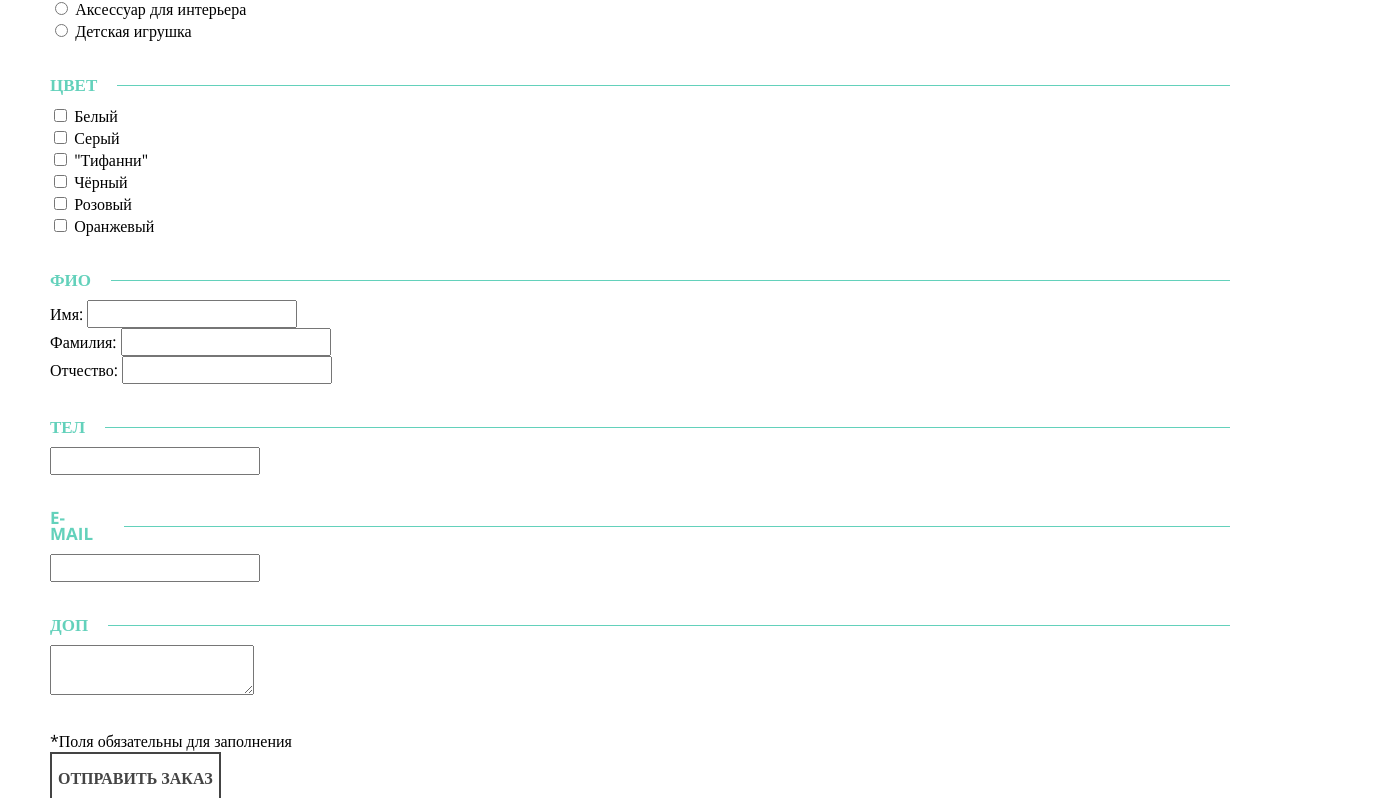
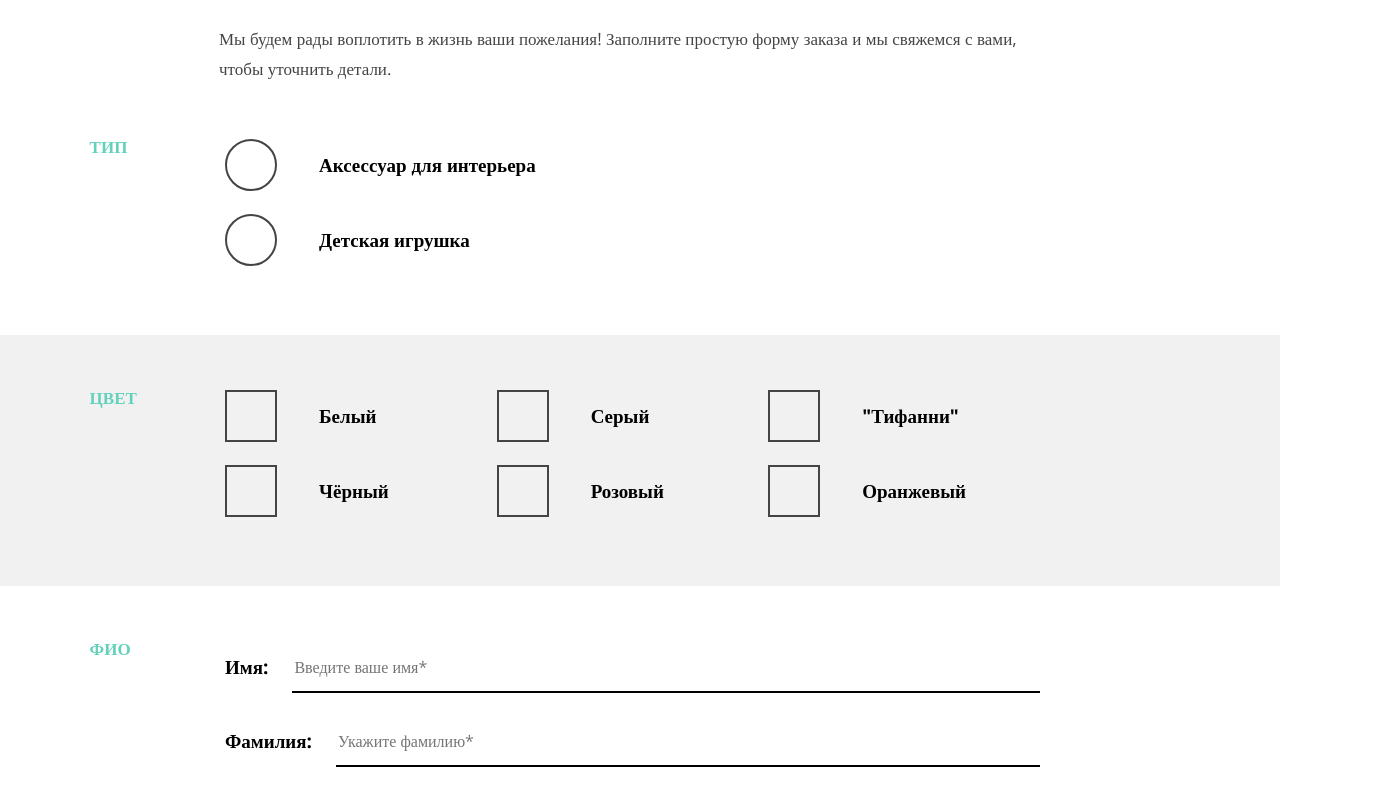
Before and after one commit to Bravenrl/mishka, a website: page source/form.html in a window 1280 px wide. Shown: the part 496-1294 px from the top of the page, 1380 px wide, since content can reach past the window. Drawn offline with Linux system fonts and the light colour scheme; files whose address does not match are found by name.

Commit message:
finish order page

```diff
--- a/source/form.html
+++ b/source/form.html
@@ -3,7 +3,7 @@
   <head>
     <meta charset="UTF-8" />
     <meta name="viewport" content="width=device-width, initial-scale=1.0" />
-    <link rel="stylesheet" href="./css/style.min.css">
+    <link rel="stylesheet" href="./css/style.min.css" />
     <title>Mishka - товары для дома</title>
   </head>
   <body class="page__body">
@@ -50,13 +50,23 @@
     <header class="page-header">
       <div class="page-header__wrapper">
         <div class="page-header__logo-wrapper">
-          <a href="#" class="page-header__logo">
+          <a href="/" class="page-header__logo">
+            <picture>
+              <source
+                media="(min-width: 1150px)"
+                srcset="./img/mishka-logo-desktop.svg"
+              />
+              <source
+                media="(min-width: 768px)"
+                srcset="./img/mishka-logo-tablet.svg"
+              />
               <img
                 src="img/logo-mobile.svg"
                 alt="Мишка логотип"
                 width="86"
                 height="35"
               />
+            </picture>
           </a>
         </div>
         <button class="page-header__toggle" type="button">
@@ -106,25 +116,26 @@
         </div>
       </div>
     </header>
-    <main class="page-main">
+    <main class="page-order">
       <h1 class="visually-hidden">Мишка - страница заказа</h1>
-      <header class="form-header">
-        <h2 class="form-header__title title">Вязание на заказ</h2>
+      <header class="catalog-header">
+        <h2 class="catalog-header__title title">Вязание на заказ</h2>
       </header>
-      <section class="order-form container">
+      <section class="order-form">
         <h2 class="visually-hidden">Форма заказа</h2>
-        <p class="order-form__text">
+        <p class="order-form__text container">
           Мы будем рады воплотить в жизнь ваши пожелания! Заполните простую
           форму заказа и мы свяжемся с вами, чтобы уточнить детали.
         </p>
         <form class="order-form__order order">
-          <fieldset class="order__field type">
+          <fieldset class="order__field order-type">
             <legend class="visually-hidden">Тип</legend>
+            <div class="order__content-wrapper">
               <span class="order__title">Тип</span>
-            <ul class="order__list">
-              <li class="order__item">
+              <ul class="type__list">
+                <li class="type__item">
                   <input
-                  class="type__input"
+                    class="type__input visually-hidden"
                     type="radio"
                     name="types"
                     id="interior"
@@ -133,19 +144,26 @@
                     >Аксессуар для интерьера</label
                   >
                 </li>
-              <li class="order__item">
-                <input class="type__input" type="radio" name="types" id="toy" />
+                <li class="type__item">
+                  <input
+                    class="type__input visually-hidden"
+                    type="radio"
+                    name="types"
+                    id="toy"
+                  />
                   <label class="type__label" for="toy">Детская игрушка</label>
                 </li>
               </ul>
+            </div>
           </fieldset>
-          <fieldset class="order__field color">
+          <fieldset class="order__field order-color">
             <legend class="visually-hidden">Цвет</legend>
+            <div class="order__content-wrapper">
               <span class="order__title">Цвет</span>
               <ul class="color__list">
                 <li class="color__item">
                   <input
-                  class="color__input"
+                    class="color__input visually-hidden"
                     type="checkbox"
                     name="color-white"
                     id="white"
@@ -154,7 +172,7 @@
                 </li>
                 <li class="color__item">
                   <input
-                  class="color__input"
+                    class="color__input visually-hidden"
                     type="checkbox"
                     name="color-grey"
                     id="grey"
@@ -163,7 +181,7 @@
                 </li>
                 <li class="color__item">
                   <input
-                  class="color__input"
+                    class="color__input visually-hidden"
                     type="checkbox"
                     name="color-tiffany"
                     id="tiffany"
@@ -172,7 +190,7 @@
                 </li>
                 <li class="color__item">
                   <input
-                  class="color__input"
+                    class="color__input visually-hidden"
                     type="checkbox"
                     name="color-black"
                     id="black"
@@ -181,7 +199,7 @@
                 </li>
                 <li class="color__item">
                   <input
-                  class="color__input"
+                    class="color__input visually-hidden"
                     type="checkbox"
                     name="color-pink"
                     id="pink"
@@ -190,7 +208,7 @@
                 </li>
                 <li class="color__item">
                   <input
-                  class="color__input"
+                    class="color__input visually-hidden"
                     type="checkbox"
                     name="color-orange"
                     id="orange"
@@ -198,9 +216,11 @@
                   <label class="color__label" for="orange">Оранжевый</label>
                 </li>
               </ul>
+            </div>
           </fieldset>
-          <fieldset class="order__field user">
+          <fieldset class="order__field order-user">
             <legend class="visually-hidden">ФИО</legend>
+            <div class="order__content-wrapper">
               <span class="order__title">ФИО</span>
               <ul class="user__list">
                 <li class="user__item">
@@ -210,6 +230,7 @@
                     type="text"
                     name="user-name"
                     id="name"
+                    placeholder="Введите ваше имя*"
                   />
                 </li>
                 <li class="user__item">
@@ -219,6 +240,7 @@
                     type="text"
                     name="user-surname"
                     id="surname"
+                    placeholder="Укажите фамилию*"
                   />
                 </li>
                 <li class="user__item">
@@ -228,38 +250,59 @@
                     type="text"
                     name="user-patronymic"
                     id="patronymic"
+                    placeholder="Отчество если желаете"
                   />
                 </li>
               </ul>
+            </div>
           </fieldset>
-          <fieldset class="order__field phone">
+          <fieldset class="order__field order-phone">
             <legend class="visually-hidden">Тел</legend>
+            <div class="order__content-wrapper">
               <span class="order__title">Тел</span>
-            <input class="phone__input" type="tel" name="phone" id="phone" />
+              <input
+                class="phone__input"
+                type="tel"
+                name="phone"
+                id="phone"
+                placeholder="+7 XXX XXX XX XX*"
+              />
               <label class="visually-hidden" for="phone">Телефон</label>
+            </div>
           </fieldset>
-          <fieldset class="order__field email">
+          <fieldset class="order__field order-email">
             <legend class="visually-hidden">E-mail</legend>
+            <div class="order__content-wrapper">
               <span class="order__title">E-mail</span>
-            <input class="email__input" type="email" name="email" id="email" />
+              <input
+                class="email__input"
+                type="email"
+                name="email"
+                id="email"
+                placeholder="Ваш Email*"
+              />
               <label class="visually-hidden" for="email">E-mail</label>
+            </div>
           </fieldset>
-          <fieldset class="order__field extra">
+          <fieldset class="order__field order-extra">
             <legend class="visually-hidden">Доп</legend>
+            <div class="order__content-wrapper">
               <span class="order__title">Доп</span>
               <textarea
                 class="extra__input"
                 type="text"
                 name="extra"
                 id="extra"
+                placeholder="Опишите все ваши пожелания к заказу"
               ></textarea>
               <label class="visually-hidden" for="extra"
                 >Дополнительные пожелания</label
               >
+            </div>
           </fieldset>
-          <div class="order-form__submit submit">
-            <p class="submit__text">*Поля обязательны для заполнения</p>
-            <button class="submit_button button" type="submit">
+          <div class="order__submit-wrapper">
+            <p class="order__require-text">*Поля обязательны для заполнения</p>
+            <button class="order__submit-button button" type="submit">
               Отправить заказ
             </button>
           </div>
@@ -267,6 +310,15 @@
       </section>
     </main>
     <footer class="page-footer">
+      <div class="page-footer__wrapper">
+        <a href="/" class="page-footer__logo">
+          <img
+            src="img/logo-mobile.svg"
+            alt="Мишка логотип"
+            width="86"
+            height="35"
+          />
+        </a>
         <div class="page-footer__social social">
           <ul class="social__list">
             <li class="social__item">
@@ -304,6 +356,7 @@
             </svg>
           </a>
         </div>
+      </div>
     </footer>
   </body>
 </html>
--- a/source/scss/blocks/catalog/catalog-info.scss
+++ b/source/scss/blocks/catalog/catalog-info.scss
@@ -39,6 +39,7 @@
     max-width: 20%;
     height: 7em;
     margin-left: 57px;
+    padding-top: 22px;
   }
 }
 
@@ -77,6 +78,7 @@
   order: 2;
   min-width: 100%;
   height: auto;
+  margin-bottom: 40px;
 
   @media (min-width: $tablet-width) {
     order: 1;
--- /dev/null
+++ b/source/scss/blocks/form/order-color.scss
@@ -0,0 +1,79 @@
+.order-color {
+  @include fieldset-padding-top;
+  @include fieldset-padding-bottom;
+  padding-bottom: 35px;
+
+  @media (min-width: $tablet-width) {
+    background-color: $gray-border;
+  }
+}
+
+.color__list {
+  display: flex;
+  flex-grow: 1;
+  flex-wrap: wrap;
+}
+
+.color__item {
+  width: 100%;
+  height: 38px;
+
+  &:not(:last-child) {
+    margin-bottom: 23px;
+  }
+
+  @media (min-width: $tablet-width) {
+    width: 50%;
+    height: 52px;
+    padding-right: 20px;
+  }
+
+  @media (min-width: $desktop-width) {
+    width: 33.33%;
+  }
+}
+
+.color__label {
+  position: relative;
+  display: flex;
+  align-items: center;
+}
+
+.color__input + label::before {
+  flex-shrink: 0;
+  width: 38px;
+  height: 38px;
+  margin-right: 42px;
+  content: '';
+  background-color: transparent;
+  border: 2px solid $black-blue-text;
+
+  @media (min-width: $tablet-width) {
+    width: 52px;
+    height: 52px;
+  }
+}
+
+.color__input:checked + label::after {
+  position: absolute;
+  bottom: 14px;
+  left: 14px;
+  width: 12px;
+  height: 22px;
+  content: '';
+  background-color: transparent;
+  border-right: 2px solid $black-blue-text;
+  border-bottom: 2px solid $black-blue-text;
+  transform: rotate(45deg);
+
+  @media (min-width: $tablet-width) {
+    bottom: 18px;
+    left: 22px;
+    width: 12px;
+    height: 32px;
+  }
+}
+
+.color__input:focus + label::before {
+  box-shadow: 0 0 0 2px $radio-green;
+}
--- /dev/null
+++ b/source/scss/blocks/form/order-extra.scss
@@ -0,0 +1,15 @@
+.order-extra {
+  @include fieldset-padding-top;
+  @include fieldset-padding-bottom;
+  padding-bottom: 17px;
+
+  .order__title {
+    @media (min-width: $tablet-width) {
+      margin-top: 17px;
+    }
+  }
+}
+
+.extra__input {
+  padding: 17px;
+}
--- a/source/scss/blocks/form/order-form.scss
+++ b/source/scss/blocks/form/order-form.scss
@@ -1,6 +1,20 @@
+
+
 .order-form__text {
+  @include margin-wrapper;
   margin-bottom: 29px;
   font-size: 13px;
   line-height: 24px;
   color: $black-blue-text;
+
+  @media (min-width: $tablet-width) {
+    padding-left: 169px;
+    font-size: 17px;
+    font-weight: 400;
+    line-height: 30px;
+  }
+
+  @media (min-width: $desktop-width) {
+    margin-right: 240px;
+  }
 }
--- /dev/null
+++ b/source/scss/blocks/form/order-type.scss
@@ -0,0 +1,65 @@
+.order-type {
+  @include fieldset-padding-top;
+  @include fieldset-padding-bottom;
+}
+
+.type__list {
+  display: flex;
+  flex-grow: 1;
+  flex-wrap: wrap;
+}
+
+.type__item {
+  display: flex;
+  width: 100%;
+  height: 38px;
+  margin-bottom: 23px;
+
+  @media (min-width: $tablet-width) {
+    height: 52px;
+  }
+}
+
+.type__label {
+  position: relative;
+  display: flex;
+  align-items: center;
+}
+
+.type__input + label::before {
+  flex-shrink: 0;
+  width: 42px;
+  height: 42px;
+  margin-right: 42px;
+  content: '';
+  background-color: transparent;
+  border: 2px solid $black-blue-text;
+  border-radius: 50%;
+
+  @media (min-width: $tablet-width) {
+    width: 52px;
+    height: 52px;
+  }
+}
+
+.type__input:checked + label::after {
+  position: absolute;
+  top: auto;
+  bottom: auto;
+  left: 15px;
+  width: 12px;
+  height: 12px;
+  content: '';
+  background-color: $radio-green;
+  border-radius: 50%;
+
+  @media (min-width: $tablet-width) {
+    left: 19px;
+    width: 15px;
+    height: 15px;
+  }
+}
+
+.type__input:focus + label::before {
+  box-shadow: 0 0 0 2px $radio-green;
+}
--- /dev/null
+++ b/source/scss/blocks/form/order-user.scss
@@ -0,0 +1,28 @@
+.order-user {
+  @include fieldset-padding-top;
+  @include fieldset-padding-bottom;
+  padding-bottom: 35px;
+}
+
+.user__list {
+  flex-grow: 1;
+}
+
+.user__item {
+  display: flex;
+  flex-direction: column;
+  margin-top: 22px;
+
+  @media (min-width: $tablet-width) {
+    flex-direction: row;
+    align-items: center;
+
+    &:first-child {
+      margin-top: 0;
+    }
+  }
+}
+
+.user__label {
+  margin-right: 24px;
+}
--- a/source/scss/blocks/form/order.scss
+++ b/source/scss/blocks/form/order.scss
@@ -1,10 +1,86 @@
+@mixin fieldset-padding-top {
+  @media (min-width: $tablet-width) {
+    padding-top: 55px;
+  }
+}
+
+@mixin fieldset-padding-bottom {
+  padding-bottom: 40px;
+
+  @media (min-width: $tablet-width) {
+    padding-bottom: 46px;
+  }
+}
+
 .order__field {
-  display: flex;
-  flex-wrap: wrap;
   padding: 0;
   margin: 0;
-  margin-bottom: 35px;
   border: none;
+
+  input[type='text'],
+  [type='tel'],
+  [type='email'] {
+    display: block;
+    width: 100%;
+    height: 52px;
+    background-color: transparent;
+    border: none;
+    outline: none;
+    box-shadow: inset 0 -2px 0 $black;
+    offset: none;
+  }
+
+  textarea {
+    width: 100%;
+    height: 142px;
+    resize: none;
+    border: 2px solid $black-blue-text;
+    outline: none;
+    offset: none;
+  }
+
+  textarea:focus {
+    border: 2px solid $radio-green;
+  }
+
+  &::placeholder {
+    font-size: 17px;
+    font-weight: 400;
+    line-height: 18px;
+    color: $black-opacity30;
+
+    @media (min-width: $tablet-width) {
+      font-size: 19px;
+    }
+  }
+
+  input:focus {
+    box-shadow: inset 0 -2px 0 $radio-green;
+  }
+
+  label {
+    font-size: 17px;
+    font-weight: 700;
+    line-height: 18px;
+    cursor: pointer;
+
+    @media (min-width: $tablet-width) {
+      font-size: 19px;
+    }
+  }
+}
+
+.order__content-wrapper {
+  @include margin-wrapper;
+
+  @media (min-width: $tablet-width) {
+    display: flex;
+    flex-direction: row;
+  }
+
+  @media (min-width: $desktop-width) {
+    margin-right: 240px;
+  }
 }
 
 .order__title {
@@ -19,6 +95,7 @@
   color: $green-text;
   text-transform: uppercase;
 
+  @media (max-width: $only-mobile-width) {
     &::after {
       display: block;
       width: 100%;
@@ -28,3 +105,76 @@
       background-color: $green-text;
     }
   }
+
+  @media (min-width: $tablet-width) {
+    flex: 0 0 169px;
+    align-self: flex-start;
+  }
+
+  @media (min-width: $desktop-width) {
+    flex: 0 0 175px;
+    padding-left: 4%;
+  }
+}
+
+.order-email {
+  @include fieldset-padding-bottom;
+  padding-bottom: 35px;
+
+  @media (min-width: $tablet-width) {
+    background-color: $gray-border;
+  }
+
+  .order__title {
+    @media (min-width: $tablet-width) {
+      margin-top: 17px;
+    }
+  }
+}
+
+.order-phone {
+  @include fieldset-padding-top;
+  padding-bottom: 35px;
+
+  @media (min-width: $tablet-width) {
+    padding-bottom: 24px;
+    background-color: $gray-border;
+  }
+
+  .order__title {
+    @media (min-width: $tablet-width) {
+      margin-top: 17px;
+    }
+  }
+}
+
+.order__submit-wrapper {
+  @include margin-wrapper;
+  display: flex;
+  flex-flow: row wrap;
+  align-items: center;
+  justify-content: space-between;
+  margin-bottom: 39px;
+
+  @media (min-width: $desktop-width) {
+    margin-right: 240px;
+    margin-bottom: 84px;
+    margin-left: 220px;
+  }
+}
+
+.order__submit-button {
+  width: 100%;
+  margin-top: 30px;
+
+  @media (min-width: $tablet-width) {
+    width: 230px;
+    margin-top: 0;
+  }
+}
+
+.order__require-text {
+  @media (min-width: $tablet-width) {
+    order: 2;
+  }
+}
--- a/source/scss/global/vars.scss
+++ b/source/scss/global/vars.scss
@@ -5,6 +5,7 @@ $gray-border: #f1f1f1;
 $footer-gray-border: #e5e5e5;
 $light-gray-shadow: #ececec;
 $green-text: #63d1bb;
+$radio-green: #62d1ba;
 $black-blue-text: #444444;
 $green-left-btn: #63d1bb;
 $green-left-btn-hover: #59d5bc;
@@ -14,9 +15,11 @@ $green-svg-opacity50: rgba(#149080, 50%);
 $green-svg-opacity30: rgba(#149080, 30%);
 $green-svg-opacity70: rgba(#149080, 70%);
 $social-background: rgba(196, 196, 196, 0.5);
+$black-opacity30: rgba(#000000, 30%);
 
 $tablet-width: 768px;
 $desktop-width: 1150px;
+$only-mobile-width: 767px;
 
 $mobile-margin: 30px;
 $non-mobile-margin: 50px;
--- a/source/scss/style.scss
+++ b/source/scss/style.scss
@@ -12,6 +12,7 @@
 @import './blocks/common/page-footer';
 @import './blocks/common/copyright';
 @import './blocks/common/social';
+@import './blocks/common/catalog-header';
 @import './blocks/main/page-main';
 @import './blocks/main/main-header';
 @import './blocks/main/btn-list';
@@ -22,11 +23,13 @@
 @import './blocks/main/reviews';
 @import './blocks/main/contacts';
 @import './blocks/main/slider';
-@import './blocks/catalog/catalog-header';
 @import './blocks/catalog/catalog-cards';
 @import './blocks/catalog/catalog-card';
 @import './blocks/catalog/card-cart';
 @import './blocks/catalog/catalog-info';
-@import './blocks/form/form-header';
 @import './blocks/form/order-form';
 @import './blocks/form/order';
+@import './blocks/form/order-user';
+@import './blocks/form/order-extra';
+@import './blocks/form/order-color';
+@import './blocks/form/order-type';
```
Also changed, not shown: source/catalog.html (+2 -2 lines), source/index.html (+2 -2 lines), source/scss/blocks/form/form-header.scss (deleted, +0 -14 lines), source/css/style.min.css, source/scss/blocks/common/catalog-header.scss (renamed from source/scss/blocks/catalog/catalog-header.scss), 1 other file. Lines whose indentation alone changed are shown as unchanged.
